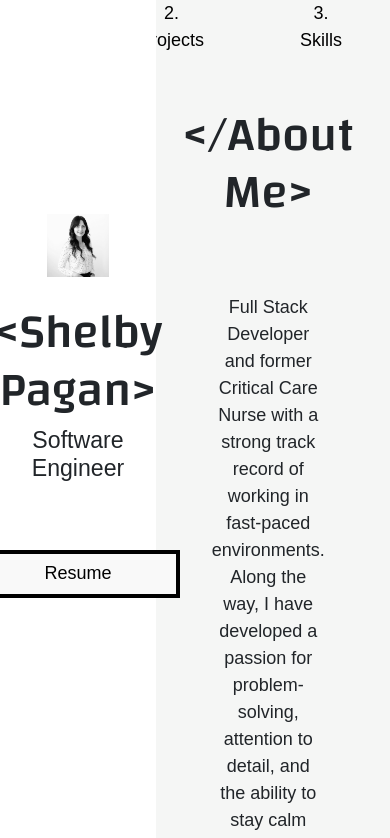
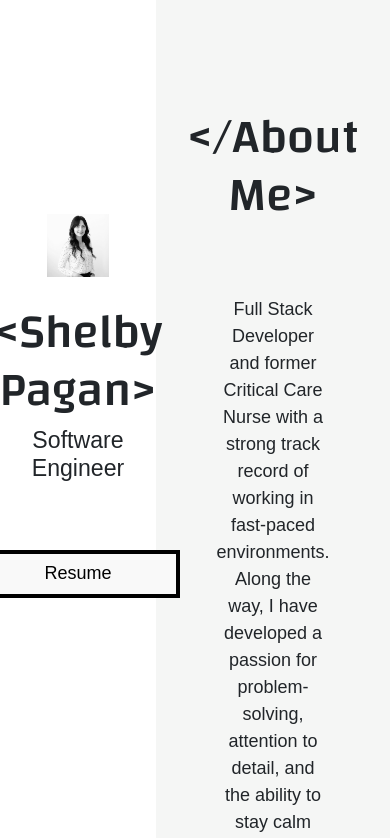
Before and after one commit to shelbyyy16/Shelby-Pagan-Portfolio, a React (Vite) app: page / in a window 390 px wide. Shown: the top 838 px of the page. Built offline with nearby package versions, Linux system fonts and the light colour scheme; a web font is replaced by a local one.

Commit message:
scrolling navbar and updated portfolio project card

```diff
--- a/public/projects.json
+++ b/public/projects.json
@@ -26,6 +26,6 @@
         "live": "https://shelbypagan.netlify.app/",
         "git": "https://github.com/shelbyyy16/Shelby-Pagan-Portfolio",
         "description": "A well structured portfolio built using React showcasing my professional journey, skills, and project accomplishments. It integrates design and functionality, providing an engaging and informative user experience. ",
-        "image": "/images/portfolioscreenshot.png"
+        "image": "/images/portfolio.png"
       }
     ]
--- a/src/App.jsx
+++ b/src/App.jsx
@@ -2,18 +2,12 @@ import "./App.css";
 import Header from "./components/Header";
 import Footer from "./components/Footer";
 import Home from "./pages/Home";
-import { Route, Routes } from "react-router-dom";
-
 
 function App() {
   return (
     <div className="App">
       <Header />
-      <Routes>
-        <Route path="/" element={<Home />} />
-        <Route path="#projects" />
-        <Route path="#skills"/>
-      </Routes>
+      <Home />
       <Footer />
     </div>
   );
--- a/src/components/Header.jsx
+++ b/src/components/Header.jsx
@@ -1,4 +1,5 @@
-import { Link } from "react-router-dom";
+import React, { useState, useEffect } from "react";
+
 
 function Header() {
   const linkStyle = {
@@ -6,30 +7,55 @@ function Header() {
     color: 'black'
   };
 
+  const [isNavBarVisible, setNavBarVisibility] = useState(false);
+  const [isNavBarSticky, setNavBarSticky] = useState(false);
+
+  useEffect(() => {
+    const handleScroll = () => {
+      const scrolled = window.scrollY;
+
+      if (scrolled > 100) {
+        setNavBarVisibility(true);
+        setNavBarSticky(true);
+      } else {
+        setNavBarVisibility(false);
+        setNavBarSticky(false);
+      }
+    };
+
+    window.addEventListener("scroll", handleScroll);
+
+
+    handleScroll();
+
+    return () => {
+      window.removeEventListener("scroll", handleScroll);
+    };
+  }, []);
+
   return (
     <header>
-      <nav className="navbar bg-body-tertiary p-0">
-        <div className="container-fluid d-flex justify-content-end p-0"  style={{ backgroundColor: '#ffff' }}>
+      <nav className={`navbar bg-body-tertiary p-0 ${isNavBarSticky ? "sticky" : ""} ${isNavBarVisible ? "visible" : "hidden"}`}>
+        <div className="container-fluid d-flex justify-content-end p-0">
           <div className="col-md-8 h-100" style={{ backgroundColor: '#f5f6f5' }}>
             <ul className="navbar-nav d-flex flex-row custom-nav justify-content-end">
               <li className="nav-item px-5">
-                <Link to="#about-me" style={linkStyle}>
-                  <div>1. About</div>
-                </Link>
+                <a href="#about-me" id="nav-link" style={linkStyle}>
+                  <div>0. About</div>
+                </a>
               </li>
               <li className="nav-item px-5">
-                <Link to="#projects" style={linkStyle}>
-                  <div>2. Projects</div>
-                </Link>
+                <a href="#projects" style={linkStyle}>
+                  <div id="nav-link">1. Projects</div>
+                </a>
               </li>
               <li className="nav-item px-5">
-                <Link to="#skills" style={linkStyle}>
-                  <div>3. Skills</div>
-                </Link>
+                <a href="#skills" style={linkStyle}>
+                  <div id="nav-link">2. Skills</div>
+                </a>
               </li>
             </ul>
           </div>
-          <div className="col-md-4 w-100 h-100"></div>
         </div>
       </nav>
     </header>
--- a/src/index.css
+++ b/src/index.css
@@ -10,7 +10,6 @@
   text-rendering: optimizeLegibility;
   -webkit-font-smoothing: antialiased;
   -moz-osx-font-smoothing: grayscale;
-
 }
 
 body {
@@ -18,10 +17,34 @@ body {
   font-size: large;
 }
 
+/* NAV BAR */
+
+.visible {
+  opacity: 1;
+  transition: opacity 0.3s ease-in-out;
+}
+
+.hidden {
+  opacity: 0;
+  transition: opacity 0.3s ease-in-out;
+  pointer-events: none;
+}
+
+.sticky {
+  position: fixed;
+  top: 0;
+  width: 100%;
+  z-index: 1000;
+  box-shadow: 0px 4px 4px rgba(0, 0, 0, 0.1);
+}
+
+
 h1 {
   font-family: 'Changa', sans-serif;
   font-size: 3rem;
 }
+
+/* LANDING PAGE */
 
 .headshot {
   width: 40%;
@@ -36,21 +59,6 @@ h1 {
   filter: grayscale(0%);
 }
 
-.card-img-top {
-  filter: grayscale(100%);
-  transition: filter 0.5s ease;
-  border-radius: 0;
-  border-bottom: 1px solid rgb(227, 227, 227);
-  max-height: 350px;
-}
-
-.card-img-top.color {
-  filter: grayscale(0%);
-}
-.card {
-  border-radius: 0;
-}
-
 #home {
   position: fixed;
   top: 0;
@@ -58,8 +66,8 @@ h1 {
   width: 40%;
   height: 100vh;
   background-color: #ffffff;
+}
 
-}
 #about-me {
   background-color: #f5f6f5;
   margin-left: 40%;
@@ -67,15 +75,8 @@ h1 {
   padding: 1rem;
 
   p {
-    padding:4rem;
+    padding: 4rem;
   }
-}
-
-button {
-  background-color: black;
-  border: .25rem solid black;
-  margin: 2rem;
-  padding: .4rem 4rem;
 }
 
 .white-bg {
@@ -86,8 +87,35 @@ button {
   background-color: #f5f6f5;
 }
 
+button {
+  background-color: black;
+  border: .25rem solid black;
+  margin: 2rem;
+  padding: .4rem 4rem;
+}
+
 #spacer {
   height: 6rem;
+}
+
+
+
+/* PROJECTS */
+
+.card-img-top {
+  filter: grayscale(100%);
+  transition: filter 0.5s ease;
+  border-radius: 0;
+  border-bottom: 1px solid rgb(227, 227, 227);
+  max-height: 350px;
+}
+
+.card:hover .card-img-top {
+  filter: grayscale(0%);
+}
+
+.card {
+  border-radius: 0;
 }
 
 
--- a/src/pages/Home.jsx
+++ b/src/pages/Home.jsx
@@ -33,7 +33,7 @@ function Home() {
   };
 
   const loaded = () => (
-    <div className="container-fluid">
+    <div className="container-fluid p-0">
       <div
         className="d-flex flex-column justify-content-center align-items-center"
         id="home"
@@ -79,7 +79,7 @@ function Home() {
           {projects.map((project) => (
             <div
               key={project.id}
-              className="col"
+              className="col p-4"
               onMouseEnter={() => handleMouseEnter(project.id)}
               onMouseLeave={handleMouseLeave}
             >
@@ -88,18 +88,19 @@ function Home() {
                   src={project.image}
                   className={`card-img-top ${hoveredProject === project.id ? "color" : "black-and-white"}`}
                   alt={project.description}
+                  style={{height: "350px"}}
                 ></img>
                 <div className="card-body">
                   <h5 className="card-title">{project.name}</h5>
                   <p className="card-text p-0">{project.description}</p>
-                  <div className="btn-group" role="group">
+                  <div className="d-grid gap-2 d-md-block">
                     <a href={project.git}>
                       <button>GitHub</button>
                     </a>
                     <a href={project.live}>
                       <button>Visit</button>
                     </a>
-                  </div>
+                    </div>
                 </div>
               </div>
             </div>
```
Also changed, not shown: public/images/portfolio.png (added).
